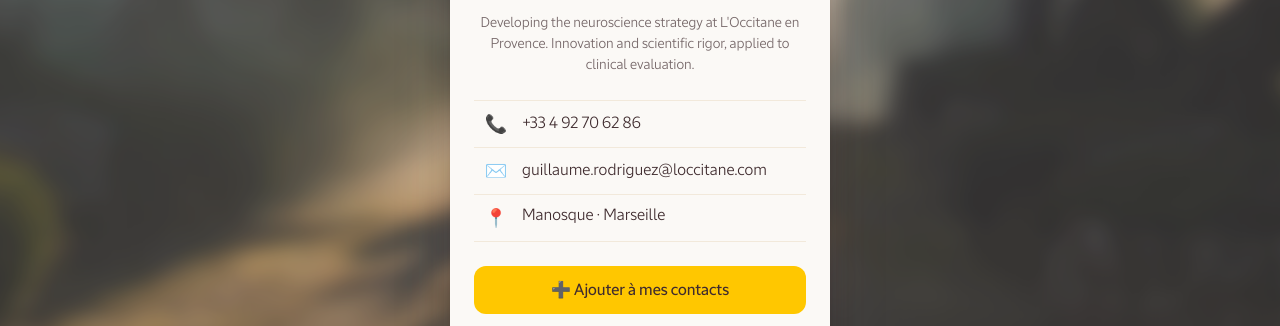
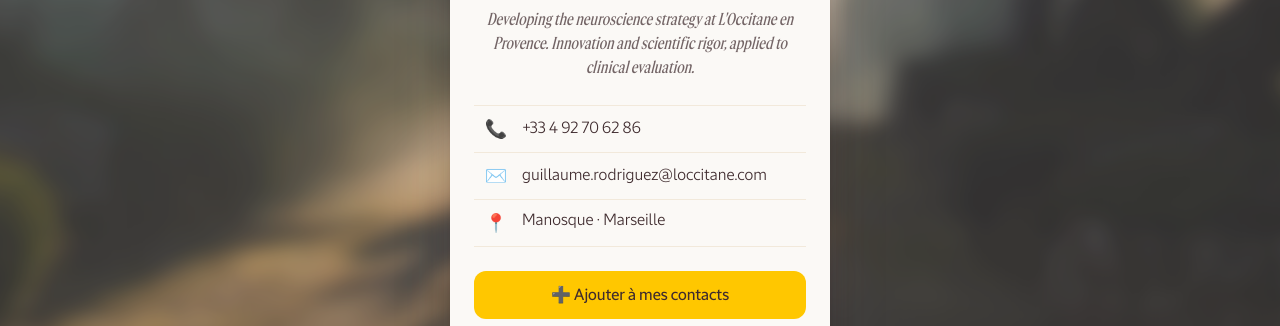
Before and after one commit to Guill0m/carte-visite, a plain HTML site: page index.html in a window 1280 px wide. Shown: the part 344-670 px from the top of the page. Drawn offline with Linux system fonts and the light colour scheme.

Commit message:
Phrase de présentation en Serif Condensed italique
Co-Authored-By: Claude Sonnet 5.5 <noreply@anthropic.com>
Claude-Session: https://claude.ai/code/session_01KcUt1iF57jqUtzARyQidou

```diff
--- a/index.html
+++ b/index.html
@@ -22,7 +22,7 @@
             display:flex; align-items:center; justify-content:center; font-size:36px; font-weight:600; margin:0 auto 16px; }
   h1 { margin:0; font-family:"LOccitane Serif Condensed",Georgia,serif; font-weight:500; font-size:32px; letter-spacing:.03em; text-transform:uppercase; }
   .title { margin:6px 0 2px; color:var(--muted); font-size:15px; }
-  .bio { margin:16px 4px 0; font-size:14px; line-height:1.5; color:var(--muted); }
+  .bio { margin:16px 8px 0; font-family:"LOccitane Serif Condensed",Georgia,serif; font-style:italic; font-weight:500; font-size:17px; line-height:1.4; letter-spacing:.01em; color:var(--muted); }
   .org { margin:0 0 22px; }
   .org img { width:170px; max-width:70%; height:auto; display:inline-block; }
   .infos { margin:24px 0; text-align:left; }
```
